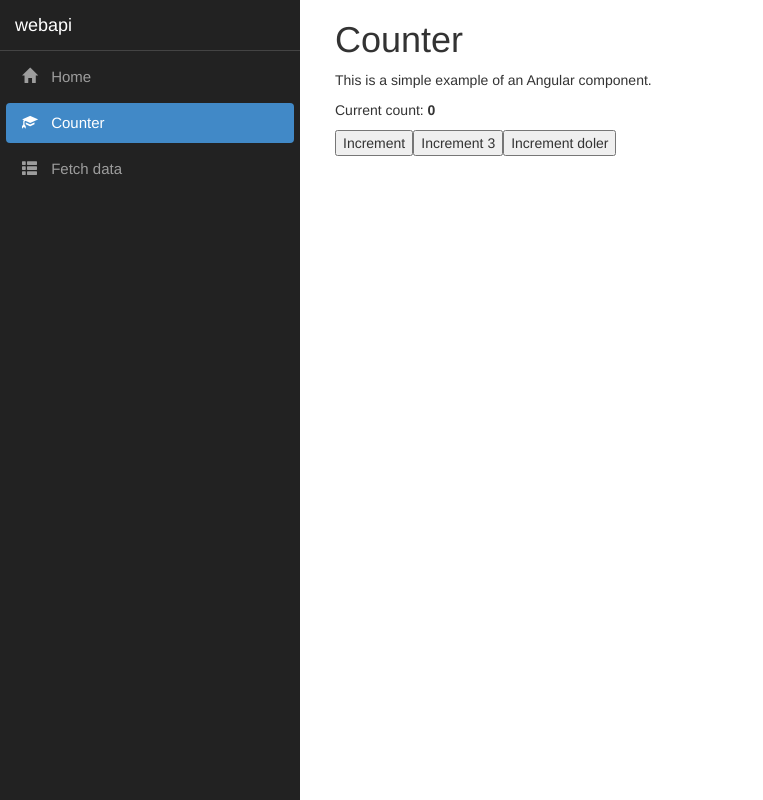
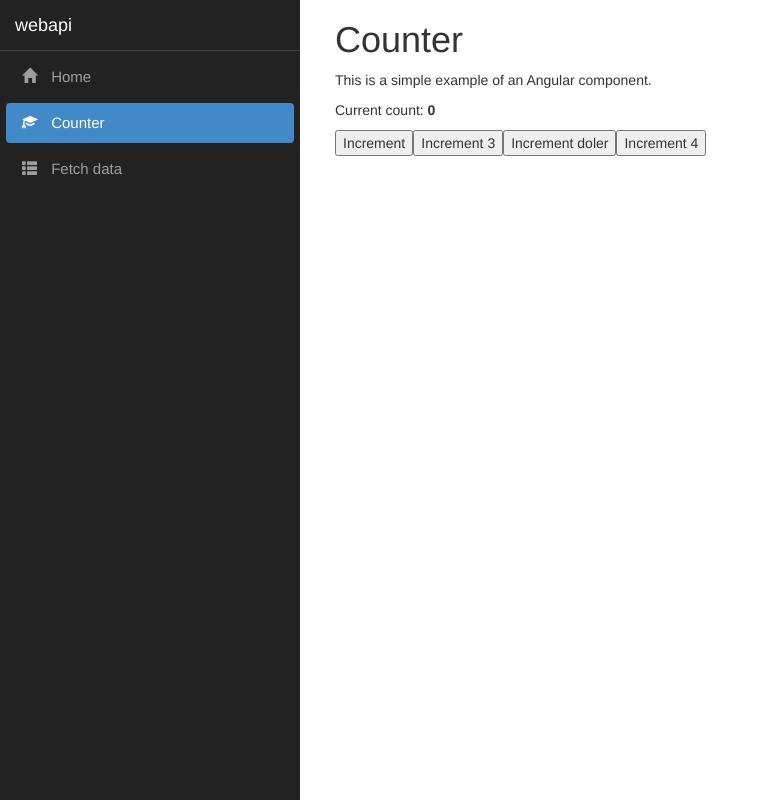
Before and after one commit to rajesh062/mvcrepo, an Angular app in the folder webapi/webapi/ClientApp/: page /counter in a window 1280 px wide. Shown: the whole page, without its empty margins (0-763 px from the left). Built offline with nearby package versions, Linux system fonts and the light colour scheme.

Commit message:
method 4

```diff
--- a/webapi/webapi/ClientApp/src/app/counter/counter.component.html
+++ b/webapi/webapi/ClientApp/src/app/counter/counter.component.html
@@ -7,3 +7,4 @@
 <button (click)="incrementCounter()">Increment</button>
 <button (click)="incrementCounter()">Increment 3 </button>
 <button (click)="incrementCounter()">Increment doler</button>
+<button (click)="incrementCounter()">Increment 4</button>
```
